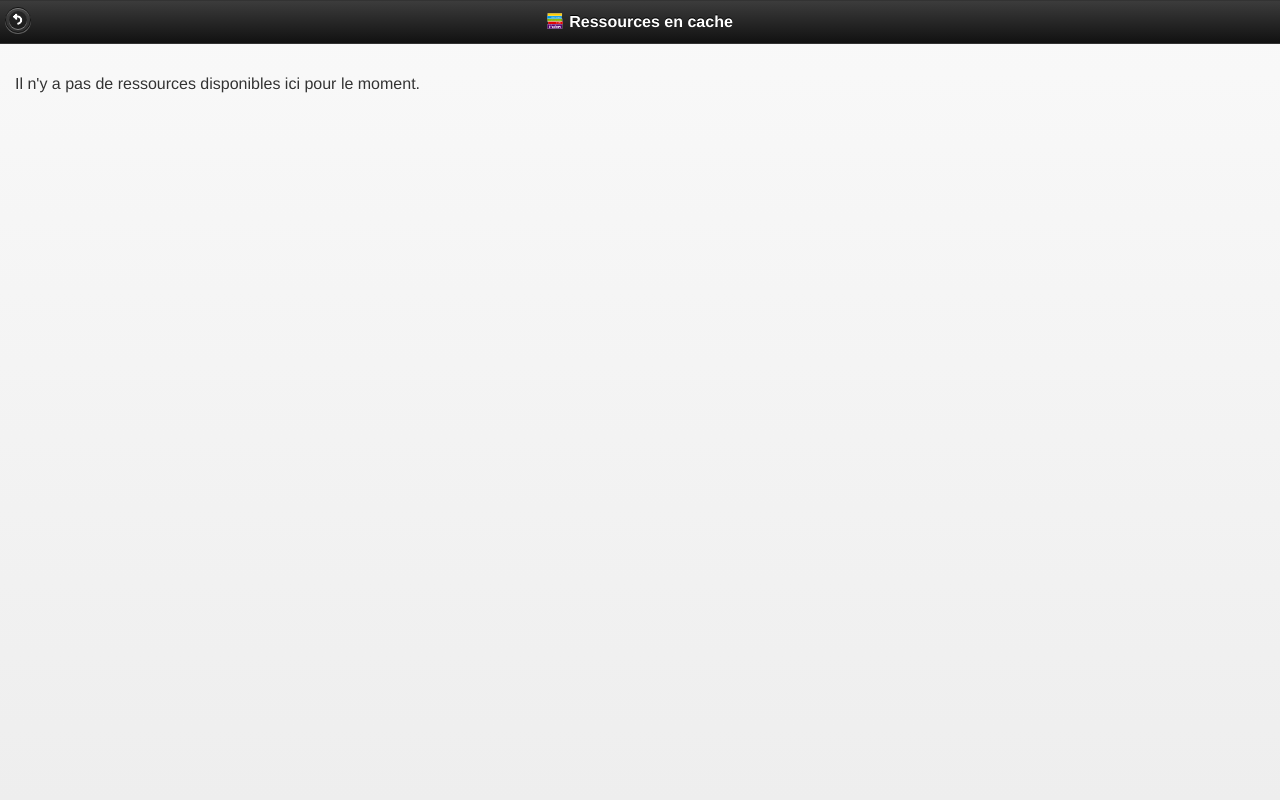
After one commit to bfontaine/IFADEM-App, a PHP site: page /tpl/resources.html in a window 1280 px wide. The commit adds this page. Run offline with PHP 8.4, Linux system fonts and the light colour scheme.

Commit message:
Resources page added.

```diff
--- /dev/null
+++ b/js/resources.js
@@ -0,0 +1 @@
+var user = window.user;
--- /dev/null
+++ b/tpl/resources.html
@@ -0,0 +1,45 @@
+<!doctype html>
+<html lang="{{ lang|default('fr') }}" dir="{{ dir|default('ltr') }}"><!--TODO: cache manifest -->
+    <head>
+        <meta charset="utf-8" />
+        <meta name="language" content="{{ lang|default('fr') }}" />
+
+        <title>Ressources en cache</title>
+
+        <meta name="viewport" content="width=device-width, initial-scale=1">
+        <link rel="stylesheet" href="js/jquery.mobile-1.3.1.min.css" />
+        <link rel="stylesheet" href="css/main.css" />
+        <script src="js/jquery-1.9.1.min.js"></script>
+        <script src="js/jquery.mobile-1.3.1.min.js"></script>
+
+        {# Icons #}
+        <link rel="icon" type="image/png"        href="imgs/ifadem-logo.png" />
+        <link rel="apple-touch-icon"             href="imgs/ifadem-logo.png" />
+        <link rel="apple-touch-icon-precomposed" href="imgs/ifadem-logo.png" />
+    </head>
+    <body class="resources">
+        <script>var user = {{ user_json|raw }},
+                    resources_page = true;</script>
+
+        {##
+         # Resources page
+         # --------------
+         #
+         # This pages shows resources available in AppCache and/or a loading bar
+         # when the cache is updating.
+         #
+         ##}
+        <div data-role="page" id="resources-pages">
+            <div data-role="header">
+               <a href="index.php" data-ajax="false" data-role="button" data-rel="back" data-icon="back" data-iconpos="notext">Retour</a>
+               <h1><img class="logo square" src="imgs/ifadem-logo.png" width="136" height="102" alt="IFADEM" />Ressources en cache</h1>
+            </div>
+            <div data-role="content">
+                <!-- TODO -->
+                <p>Il n'y a pas de ressources disponibles ici pour le moment.</p>
+            </div>
+        </div>
+
+        <script src="js/resources.js"></script>
+    </body>
+</html>
```
Also changed, not shown: index.php (+15 -1 lines), tpl/main.html (+7 -27 lines).
